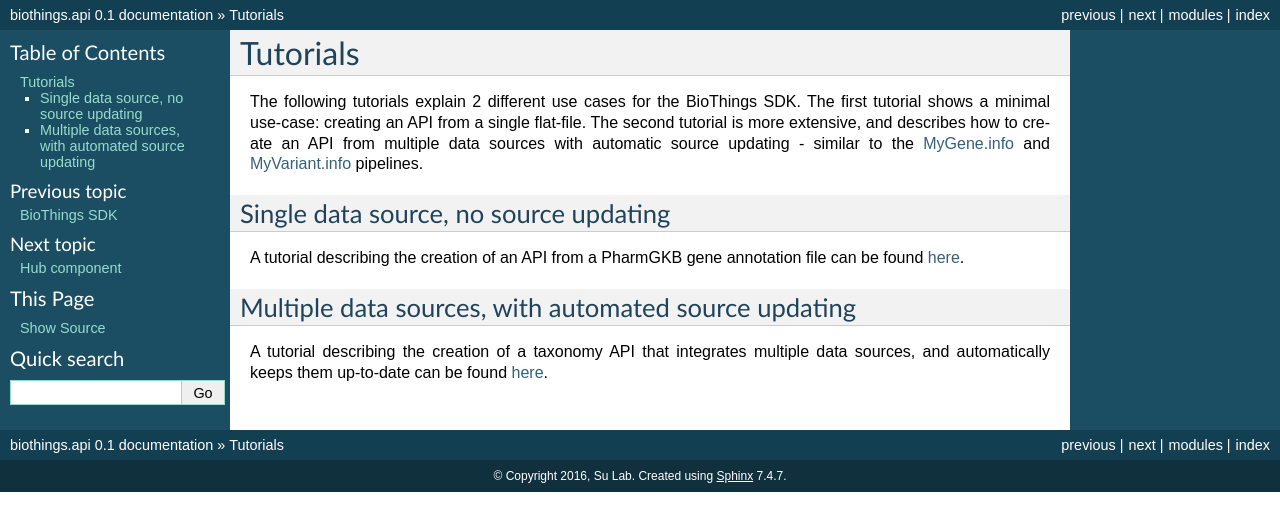
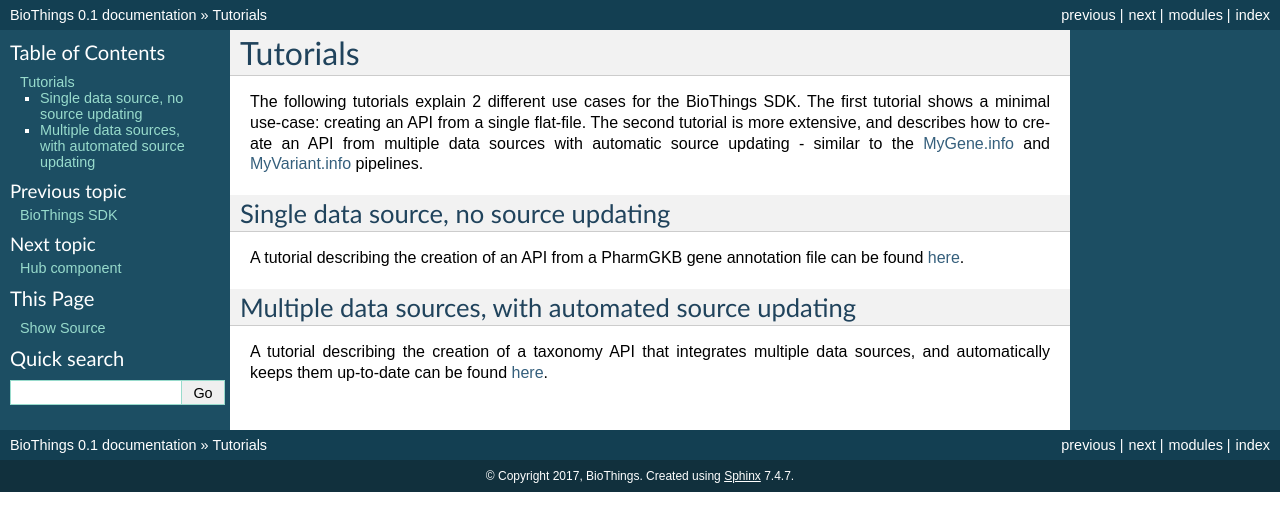
Before and after one commit to biothings/biothings.api, a Sphinx documentation site: the page built from docs/doc/tutorial.rst, in a window 1280 px wide. Shown: the top 531 px of the page. Built offline with Sphinx 7.4.7, drawn with Linux system fonts in a browser that asks for light colours.

```diff
--- a/docs/conf.py
+++ b/docs/conf.py
@@ -49,9 +49,9 @@ source_suffix = '.rst'
 master_doc = 'index'
 
 # General information about the project.
-project = u'biothings.api'
-copyright = u'2016, Su Lab'
-author = u'Su Lab'
+project = u'BioThings'
+copyright = u'2017, BioThings'
+author = u'BioThings team'
 
 # The version info for the project you're documenting, acts as replacement for
 # |version| and |release|, also used in various other places throughout the
@@ -203,7 +203,7 @@ html_static_path = ['_static']
 #html_search_scorer = 'scorer.js'
 
 # Output file base name for HTML help builder.
-htmlhelp_basename = 'biothingsapidoc'
+htmlhelp_basename = 'biothings'
 
 # -- Options for LaTeX output ---------------------------------------------
 
@@ -225,8 +225,8 @@ latex_elements = {
 # (source start file, target name, title,
 #  author, documentclass [howto, manual, or own class]).
 latex_documents = [
-  (master_doc, 'biothingsapi.tex', u'biothings.api Documentation',
-   u'Su Lab', 'manual'),
+  (master_doc, 'biothings.tex', u'BioThings SDK Documentation',
+   u'BioThings team', 'manual'),
 ]
 
 # The name of an image file (relative to this directory) to place at the top of
@@ -255,7 +255,7 @@ latex_documents = [
 # One entry per manual page. List of tuples
 # (source start file, name, description, authors, manual section).
 man_pages = [
-    (master_doc, 'biothingsapi', u'biothings.api Documentation',
+    (master_doc, 'biothings', u'BioThings SDK Documentation',
      [author], 1)
 ]
 
@@ -269,7 +269,7 @@ man_pages = [
 # (source start file, target name, title, author,
 #  dir menu entry, description, category)
 texinfo_documents = [
-  (master_doc, 'biothingsapi', u'biothings.api Documentation',
+  (master_doc, 'biothings', u'BioThings SDK Documentation',
    author, 'biothingsapi', 'One line description of project.',
    'Miscellaneous'),
 ]
```
Also changed, not shown: docs/index.rst (+22 -5 lines).
